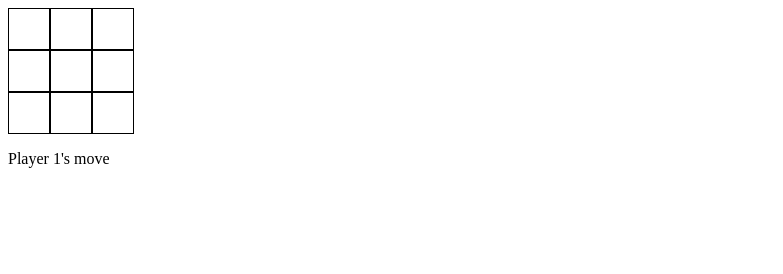
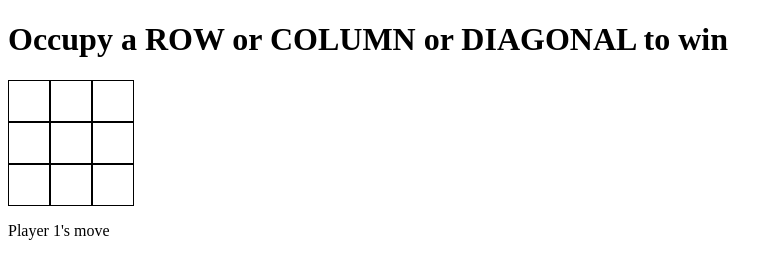
Before and after one commit to yaswanth-git/TicTacToe, a plain HTML site: page index.html in a window 1280 px wide. Shown: the whole page, without its empty margins (0-783 px from the left). Drawn offline with Linux system fonts and the light colour scheme.

Commit message:
Update index.html

```diff
--- a/index.html
+++ b/index.html
@@ -7,6 +7,7 @@
 	<link rel="stylesheet" href="style.css">
 </head>
 <body>
+	<h1>Occupy a <b>ROW</b> or <b>COLUMN</b> or <b>DIAGONAL</b> to win</h1>
 	<div class="container">
         <div id="1" class="grid" onclick="move(id)"></div>
         <div id="2" class="grid" onclick="move(id)"></div>
```
